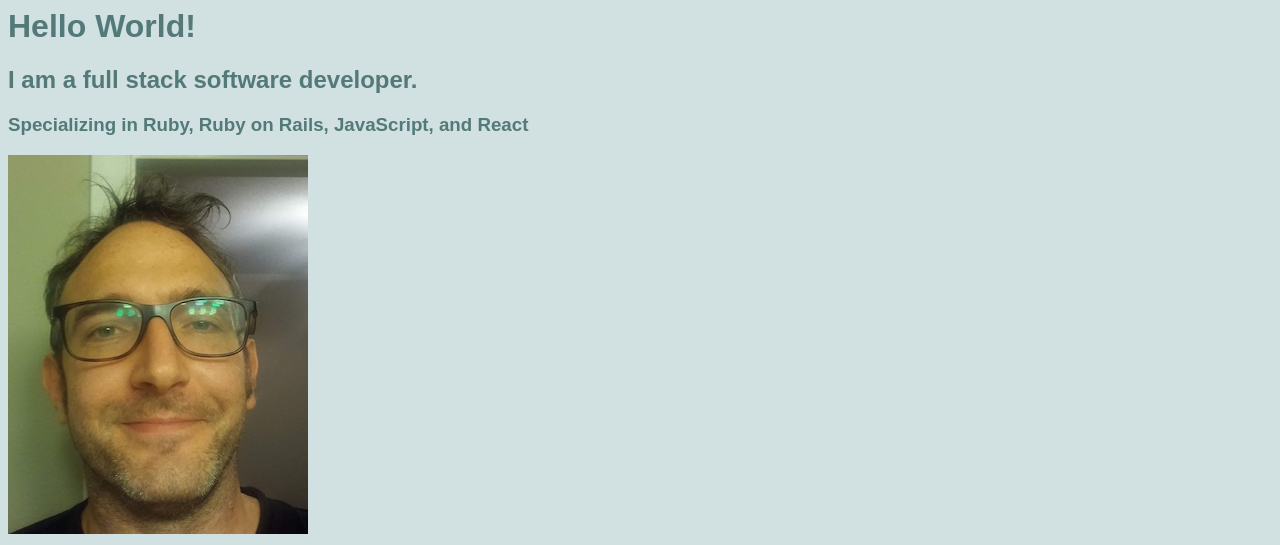
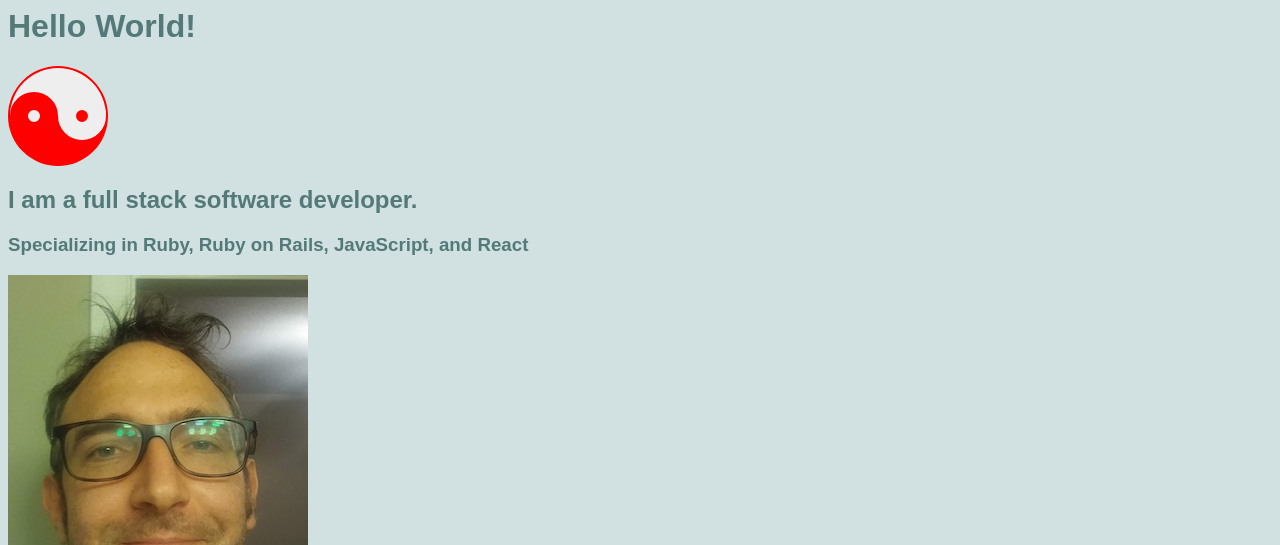
Before and after one commit to aklives/aklives.github.io, a plain HTML site: page index.html in a window 1280 px wide. Shown: the top 545 px of the page. Drawn offline with Linux system fonts and the light colour scheme.

Commit message:
yin-yang

```diff
--- a/index.html
+++ b/index.html
@@ -5,7 +5,7 @@
 </head>
 <body>
   <h1 class="splash">Hello World!</h1>
-  <div class="yinyang">
+  <div class="yin-yang">
   </div>
   <h2 class="splash">I am a <strong>full stack</strong> software developer.</h2>
   <h3 class="splash">Specializing in Ruby, Ruby on Rails, JavaScript, and React</h3>
```
